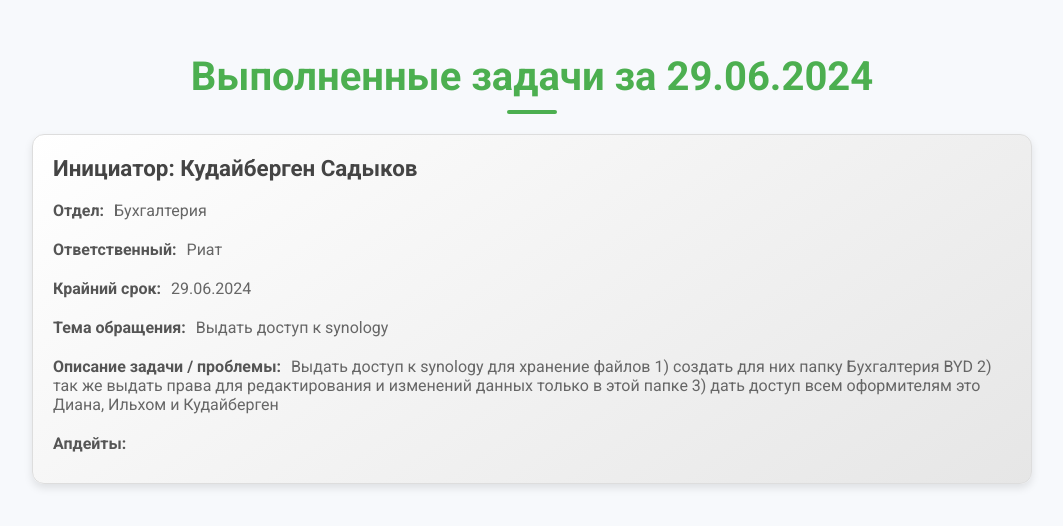
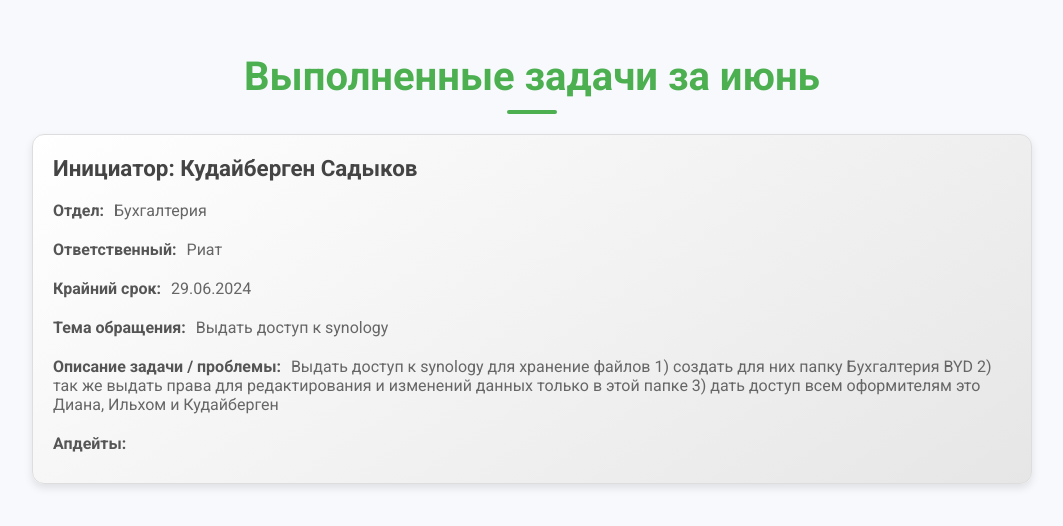
Before and after one commit to MegawattUZB/completed_tasks_it_departaments_for_a_month, a plain HTML site: page index.html in a window 1280 px wide. Shown: the whole page, without its empty margins (108-1171 px from the left). Drawn offline with Linux system fonts and the light colour scheme.

Commit message:
Update index.html

```diff
--- a/index.html
+++ b/index.html
@@ -95,7 +95,7 @@
 	</head>
 	<body>
 		<div class="container">
-			<h2>Выполненные задачи за 29.06.2024</h2>
+			<h2>Выполненные задачи за июнь</h2>
 
 			<div id="cardsContainer"></div>
 		</div>
```
